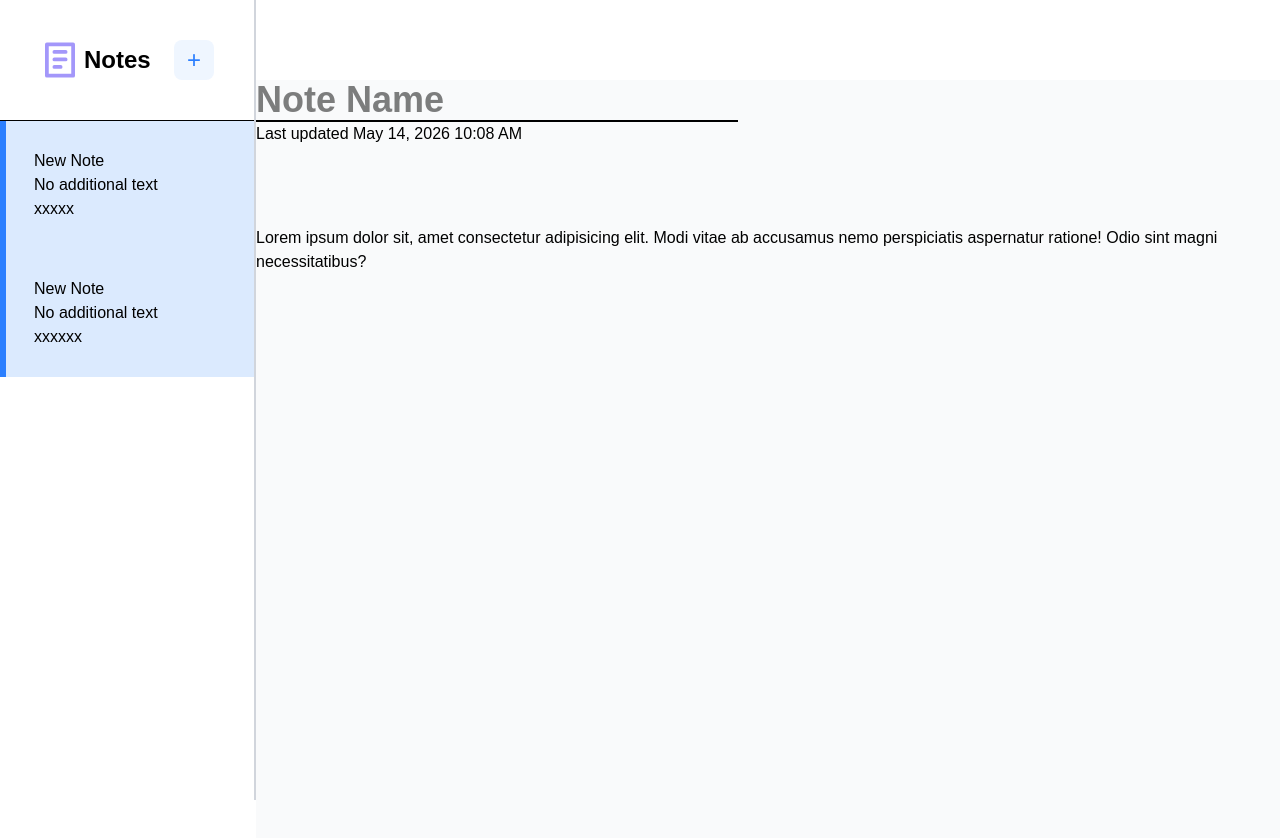
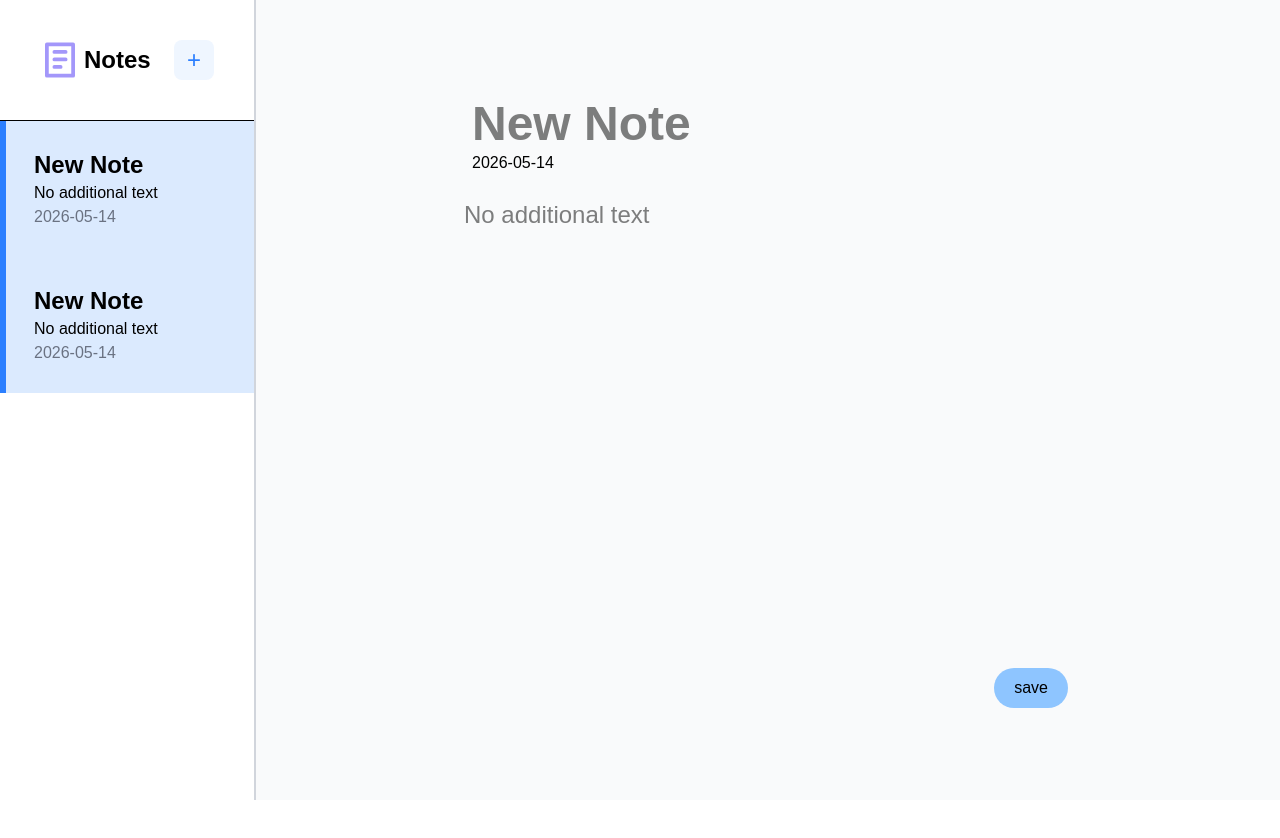
Before and after one commit to abhay0826R-dev/Notes, a React (Vite) app: page / in a window 1280 px wide. Shown: the top 838 px of the page. After the commit the page ends 800 px from the top, so only its background shows below. Built offline with nearby package versions, Linux system fonts and the light colour scheme.

Commit message:
add: setTitle, textarea

```diff
--- a/src/App.jsx
+++ b/src/App.jsx
@@ -1,10 +1,14 @@
-import React, { useState } from 'react'
+import React, { useState, useEffect } from 'react'
 import Left from './components/Left'
 import Right from './components/Right'
 
 const App = () => {
 
+  const currDate = new Date();
+
+
   const [title, setTitle] = useState("New Note")
+  const [date, setDate] = useState(currDate.toISOString().slice(0, 10))
   const [para, setPara] = useState("No additional text")
 
   const Notes = [
@@ -12,13 +16,13 @@ const App = () => {
       id:1,
       title: title,
       content: para,
-      date: "xxxxx"
+      date: date
     },
     {
       id:2,
       title: title,
       content: para,
-      date: "xxxxxx"
+      date: date
     }
   ]
 
@@ -26,7 +30,7 @@ const App = () => {
   return (
     <div className='flex h-screen w-full'>
       <Left e={Notes} />
-      <Right />
+      <Right e={Notes} setTitle={setTitle} setDate={setDate} setPara={setPara} para={para}/>
     </div>
   )
 }
--- a/src/components/LeftNoteCard.jsx
+++ b/src/components/LeftNoteCard.jsx
@@ -4,9 +4,9 @@ import { useState } from 'react';
 const LeftNoteCard = ({ note }) => {
   return (
     <div className='bg-blue-100 border-l-6 border-blue-500 p-7 m-0 flex flex-col justify-start w-full'>
-      <h1>{note.title}</h1>
+      <h1 className='text-2xl font-bold'>{note.title}</h1>
       <p>{note.content}</p>
-      <p>{note.date}</p>
+      <p className='text-gray-500'>{note.date}</p>
     </div>
   )
 }
--- a/src/components/Right.jsx
+++ b/src/components/Right.jsx
@@ -2,13 +2,13 @@ import React from 'react'
 import NoNoteSelected from './NoNoteSelected'
 import RightNote from './RightNote'
 
-const Left = () => {
+const Left = ({ e , setTitle, setDate, setPara, para}) => {
   return (
     // <div className='w-4/5 h-full bg-gray-50 flex justify-center items-center'>
       // {/* <NoNoteSelected /> */}
     // {/* </div> */}
-    <div className='w-4/5 h-full bg-gray-50 flex justify-center items-start my-20'>
-      <RightNote />
+    <div className='w-4/5 h-full bg-gray-50 flex justify-center items-start py-20 px-50'>
+      <RightNote notes={e} setTitle={setTitle} setDate={setDate} setPara={setPara} para={para}/>
     </div>
   )
 }
--- a/src/components/RightNote.jsx
+++ b/src/components/RightNote.jsx
@@ -1,24 +1,43 @@
 import React from 'react'
 
-const RightNote = () => {
+const RightNote = ({ notes, setTitle, setDate, setPara, para }) => {
+
+    const currentNote = notes[0];
 
     const setHeading = (e) => {
         e.preventDefault()
         console.log(e.target[0].value)
+        setTitle(e.target[0].value)
+        let date = new Date()
+        setDate(date.toDateString().slice(4,10) + ", " + date.toLocaleTimeString([], { hour: '2-digit', minute: '2-digit' }))
+    }
 
+    const setParag = (d) => {
+        d.preventDefault()
+        setPara(d.target[0].value)
     }
 
   return (
-    <div>
-        <div className='mb-20 flex flex-col'>
+        <div className='w-full h-full flex flex-col'>
+        {/* Header */}
+        <div className='flex flex-col items-start justify-center p-4'>
             <form onSubmit={setHeading}>
-                <input type='text' placeholder='Note Name' className='font-bold text-4xl border-b-2'></input>
+                <input id='title' type='text' className='font-bold text-5xl focus:outline-0 bg-transparent' placeholder="New Note" />
             </form>
-            <span>Last updated May 14, 2026 10:08 AM</span>
+            <span>{currentNote.date}</span>
         </div>
-        <article>
-            <p>Lorem ipsum dolor sit, amet consectetur adipisicing elit. Modi vitae ab accusamus nemo perspiciatis aspernatur ratione! Odio sint magni necessitatibus?</p>
-        </article>
+
+        {/* Body */}
+        <div className='relative flex-1'>
+            <textarea
+                placeholder={para}
+                className='focus:outline-0 w-full h-full text-2xl resize-none bg-transparent p-2'
+            />
+            <button className='absolute bottom-3 right-3 bg-blue-300 py-2 px-5 rounded-3xl'
+            onclick={setParag}>
+                save
+            </button>
+        </div>
     </div>
   )
 }
```
